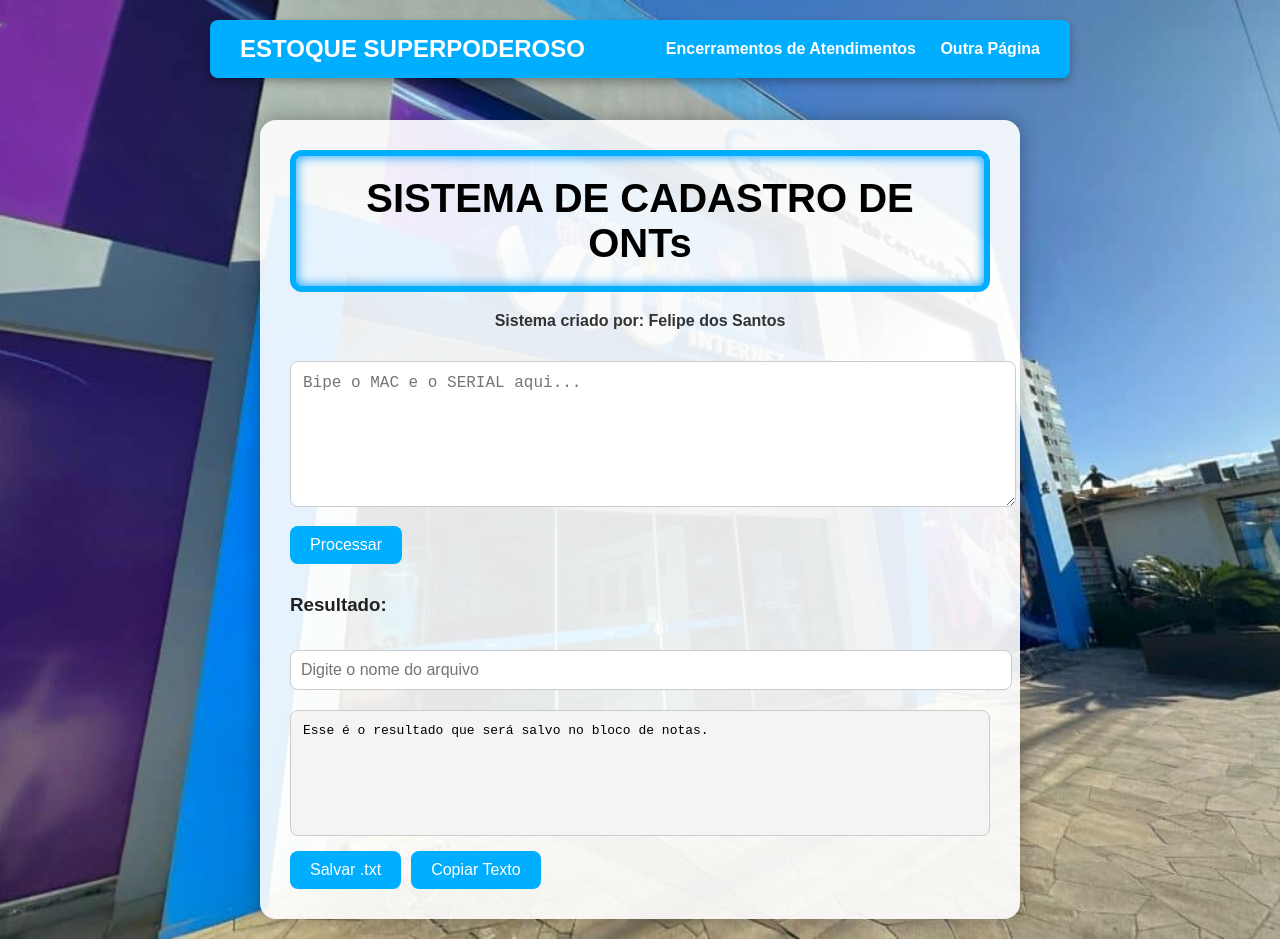
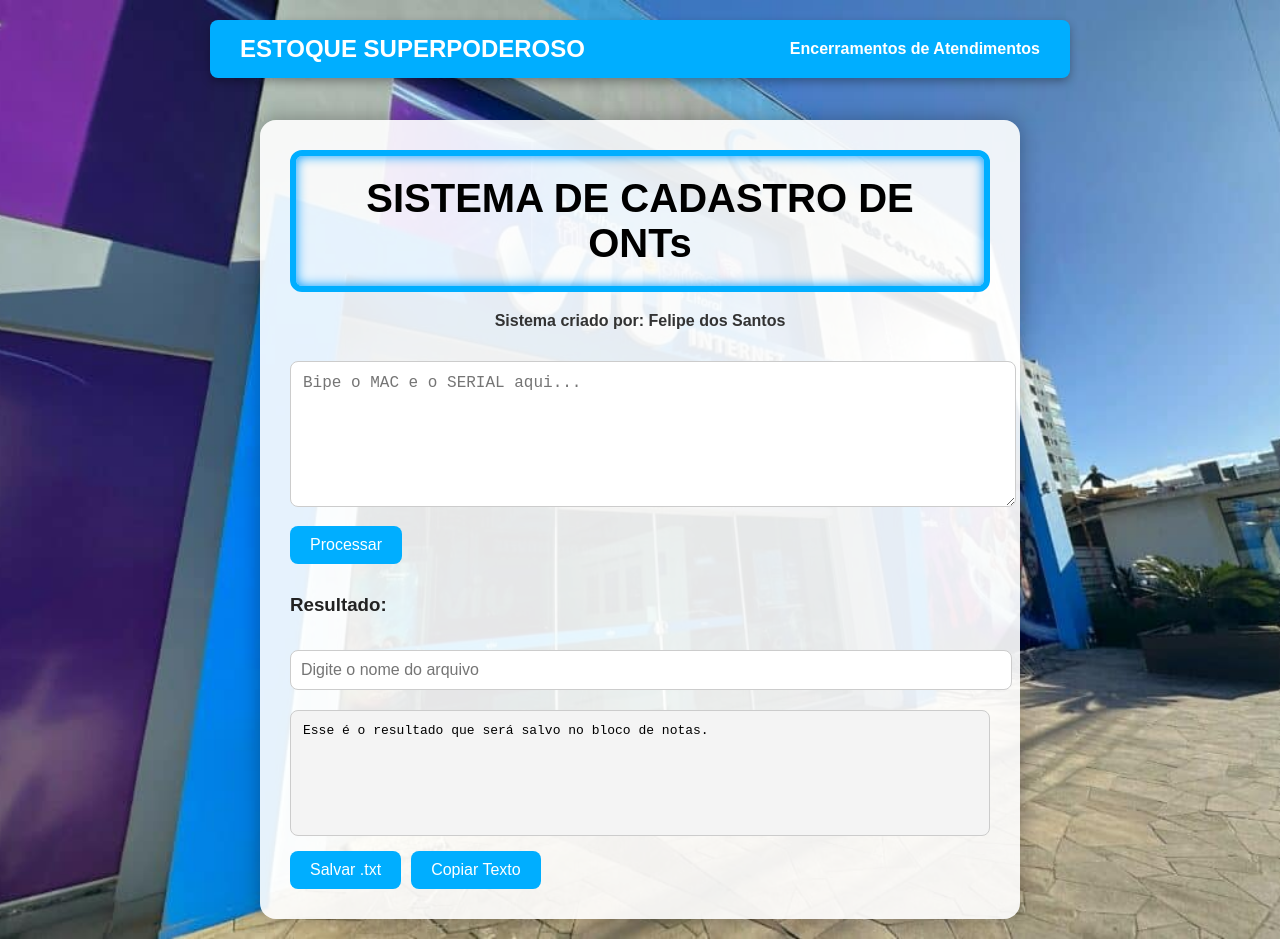
Before and after one commit to Felpsret/CADASTRO, a plain HTML site: page index.html in a window 1280 px wide. Drawn offline with Linux system fonts and the light colour scheme.

Commit message:
Update index.html

```diff
--- a/index.html
+++ b/index.html
@@ -153,7 +153,7 @@
     <div style="font-weight: bold; font-size: 1.5em;">ESTOQUE SUPERPODEROSO</div>
     <div>
       <a href="https://felpsret.github.io/ESTOQUE-VIU/" target="_blank">Encerramentos de Atendimentos</a>
-      <a href="outra-pagina.html">Outra Página</a>
+
     </div>
   </nav>
 
```
